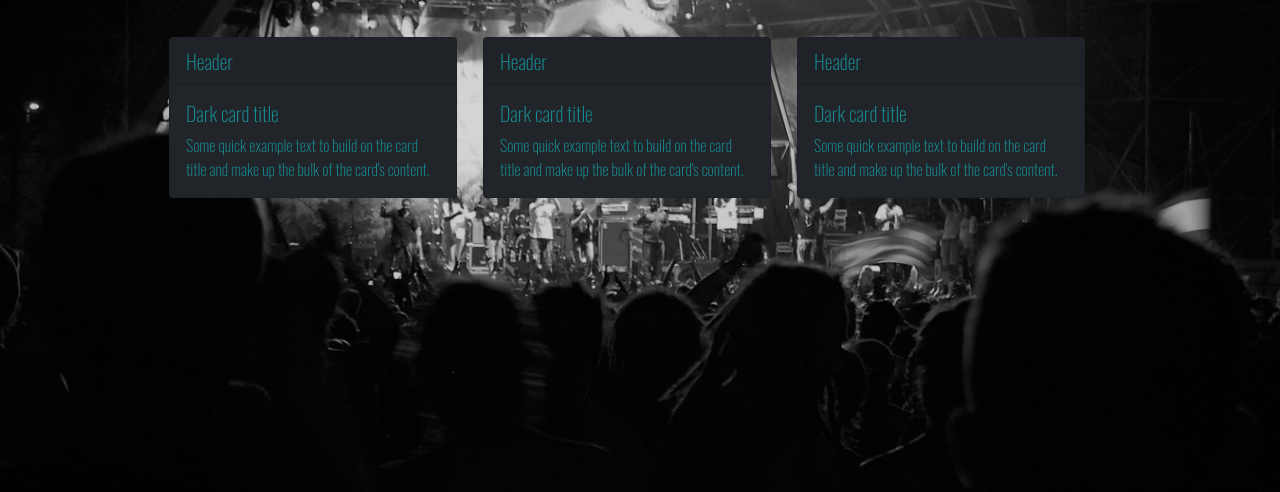
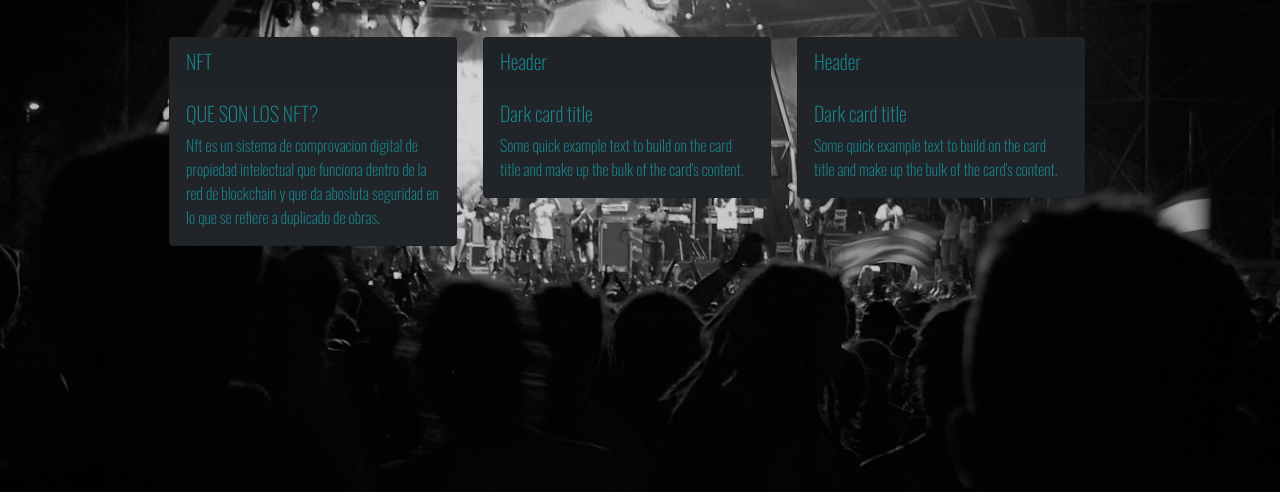
Before and after one commit to carlosrverger/wot.html, a website: page servicios.html in a window 1280 px wide. Shown: the part 214-706 px from the top of the page. Drawn offline with nearby package versions, Linux system fonts and the light colour scheme; a web font is replaced by a local one.

Commit message:
cambio texto servicios

```diff
--- a/servicios.html
+++ b/servicios.html
@@ -43,11 +43,11 @@
     <div id="fotosCarrusel" class="nft" class="row ">
       <div class="col-xs-12 col-sm-3">
         <div class="card text-white bg-dark mb-3 " style="max-width: 18rem;">
-          <div class="card-header">Header</div>
+          <div class="card-header">NFT</div>
           <div class="card-body">
-            <h5 class="card-title">Dark card title</h5>
-            <p class="card-text">Some quick example text to build on the card title and make up the bulk of the card's
-              content.</p>
+            <h5 class="card-title">QUE SON LOS NFT?</h5>
+            <p class="card-text">Nft es un sistema de comprovacion digital de propiedad intelectual que funciona dentro de la red de blockchain y que da abosluta seguridad
+              en lo que se refiere a duplicado de obras.</p>
           </div>
         </div>
       </div>
```
